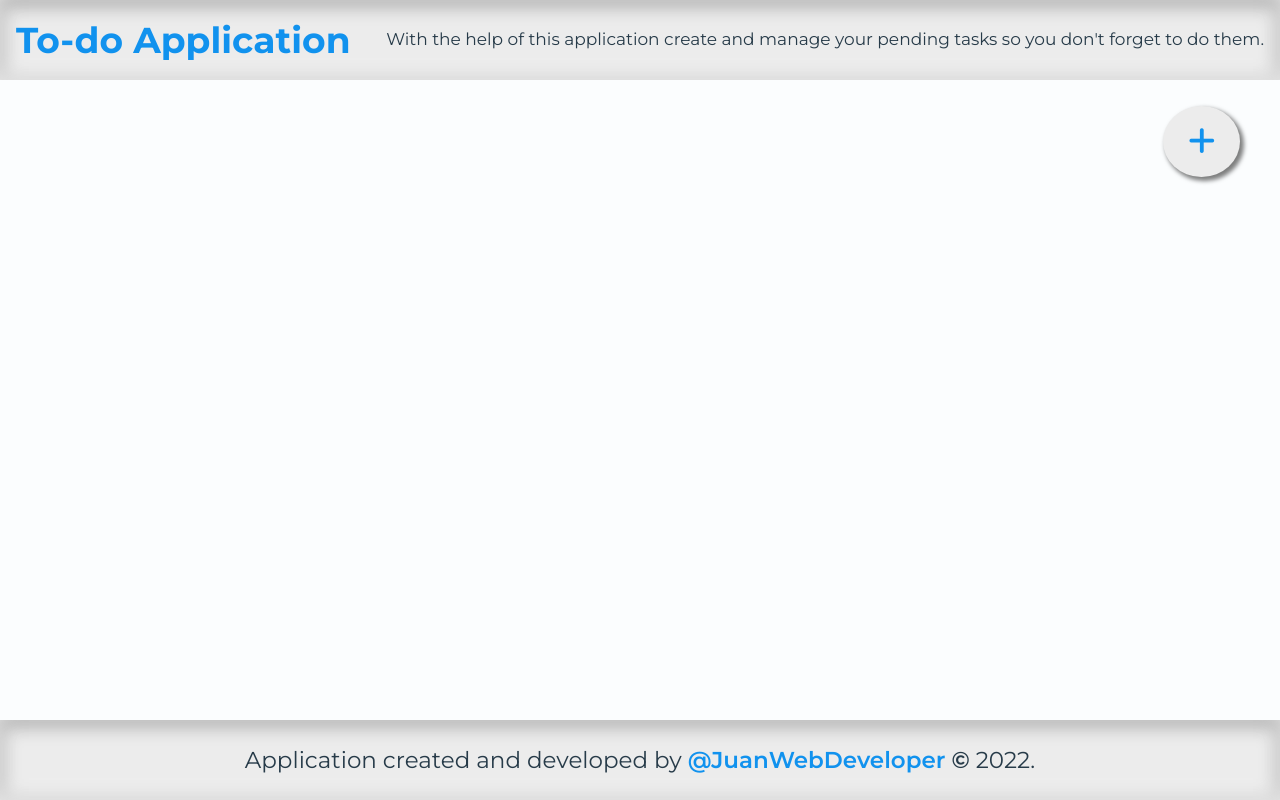
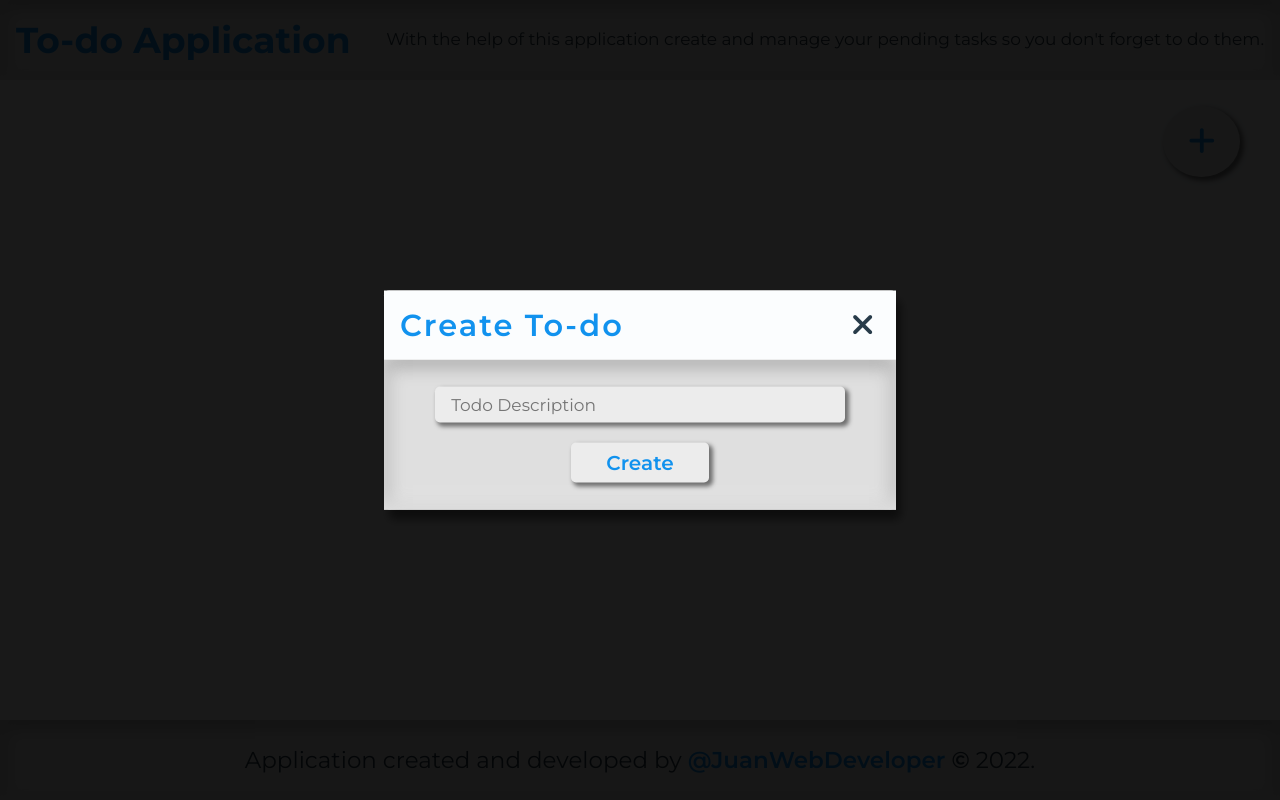
Before and after one commit to JuanWebDeveloper/Todo-App, a React (Create React App) app: page / in a window 1280 px wide. Built offline with nearby package versions, Linux system fonts and the light colour scheme.

Commit message:
Creation of the modal to create to-dos

```diff
--- /dev/null
+++ b/src/components/modals/CreateTodo.jsx
@@ -0,0 +1,20 @@
+export const CreateTodo = () => {
+  return (
+    <div className='modal show-modal'>
+      <div className='modal-content'>
+        <div className='modal-header'>
+          <h4>Create To-do</h4>
+          <button type='button' className='close' aria-label='Close'>
+            <i className='fa-solid fa-xmark'></i>
+          </button>
+        </div>
+        <div className='modal-body'>
+          <form>
+            <input type='text' placeholder='Todo Description' required />
+            <button className='button'>Create</button>
+          </form>
+        </div>
+      </div>
+    </div>
+  );
+};
--- a/src/containers/Main.js
+++ b/src/containers/Main.js
@@ -1,11 +1,14 @@
 // Containers
 import Layouts from './Layouts';
+import Modals from './Modals';
 
 const Main = () => {
   return (
     <div className='main'>
       <Layouts>
-        <div className='content'></div>
+        <div className='content'>
+          <Modals />
+        </div>
       </Layouts>
     </div>
   );
--- /dev/null
+++ b/src/containers/Modals.js
@@ -0,0 +1,14 @@
+import { Fragment } from 'react';
+
+// Components of the modals
+import { CreateTodo } from '../components/modals/CreateTodo';
+
+const Modals = () => {
+  return (
+    <Fragment>
+      <CreateTodo />
+    </Fragment>
+  );
+};
+
+export default Modals;
--- /dev/null
+++ b/src/sass/containers/_modals.scss
@@ -0,0 +1,142 @@
+// Styles of the modal
+.modal {
+  background-color: rgba($color: #000, $alpha: 0.9);
+  border-radius: 100%;
+  height: 0;
+  left: 0;
+  opacity: 0;
+  position: fixed;
+  pointer-events: none;
+  top: 0;
+  width: 100vw;
+  z-index: -15;
+
+  .modal-content {
+    background-color: $background_primary;
+    box-shadow: $box_shadow_primary;
+    border-radius: 5px;
+    left: 50%;
+    position: absolute;
+    top: 50%;
+    transform: translate(-50%, -50%);
+
+    .modal-header {
+      align-items: center;
+      background-color: $background_primary;
+      display: flex;
+      justify-content: space-between;
+      position: relative;
+      padding: 1rem;
+      width: 100%;
+
+      h4 {
+        font-size: $font_size_sub_title;
+        font-weight: $font_weight_sub_title;
+        letter-spacing: 2px;
+      }
+
+      .close {
+        background-color: transparent;
+        border: none;
+        cursor: pointer;
+        transition: $transition;
+
+        i {
+          color: $color_text;
+          font-size: $font_size_sub_title;
+          font-weight: $font_weight_sub_title;
+          transition: $transition;
+        }
+
+        &:hover {
+          transform: scale(1.5);
+        }
+
+        &:hover i {
+          font-weight: $font_weight_title;
+          transform: rotate(180deg);
+        }
+      }
+    }
+
+    .modal-body {
+      background-color: $background_third;
+      box-shadow: $box_shadow_fourth;
+      height: 150px;
+      position: relative;
+      width: 40vw;
+
+      form {
+        align-items: center;
+        display: flex;
+        flex-direction: column;
+        height: 100%;
+        justify-content: center;
+        width: 100%;
+
+        input {
+          background-color: $background_secondary;
+          box-shadow: $box_shadow_secondary;
+          border: none;
+          border-radius: 5px;
+          margin-bottom: 20px;
+          position: relative;
+          padding: 0.5rem 1rem;
+          transition: $transition;
+          width: 80%;
+
+          &:focus {
+            outline: none;
+            transform: scale(1.1);
+          }
+
+          &:hover {
+            transform: scale(1.1);
+          }
+        }
+
+        button {
+          margin: 0;
+        }
+      }
+    }
+  }
+}
+
+.show-modal {
+  animation: show-modal 0.6s forwards;
+}
+
+@keyframes show-modal {
+  0% {
+    border-radius: 100%;
+    height: 0;
+    opacity: 0;
+  }
+
+  25% {
+    border-radius: 75%;
+    height: 25vh;
+    opacity: 0.25;
+  }
+
+  50% {
+    border-radius: 50%;
+    height: 50vh;
+    opacity: 0.5;
+  }
+
+  75% {
+    border-radius: 25%;
+    opacity: 0.75;
+    height: 75vh;
+  }
+
+  100% {
+    border-radius: 0;
+    height: 100vh;
+    opacity: 1;
+    pointer-events: all;
+    z-index: 15;
+  }
+}
--- a/src/sass/styles.scss
+++ b/src/sass/styles.scss
@@ -4,3 +4,4 @@
 
 // Import containers styles
 @import './containers/layouts';
+@import './containers/modals';
```
